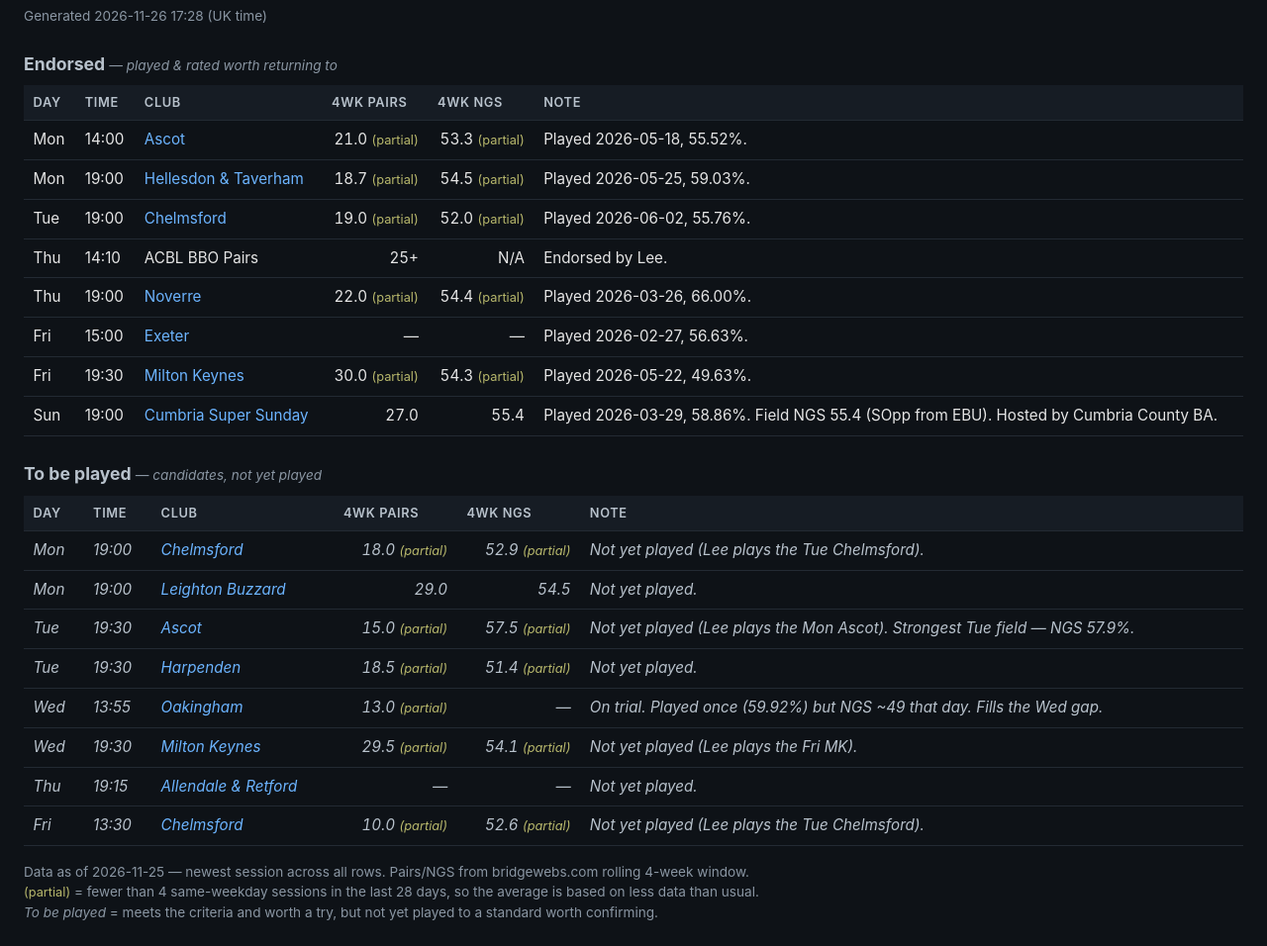
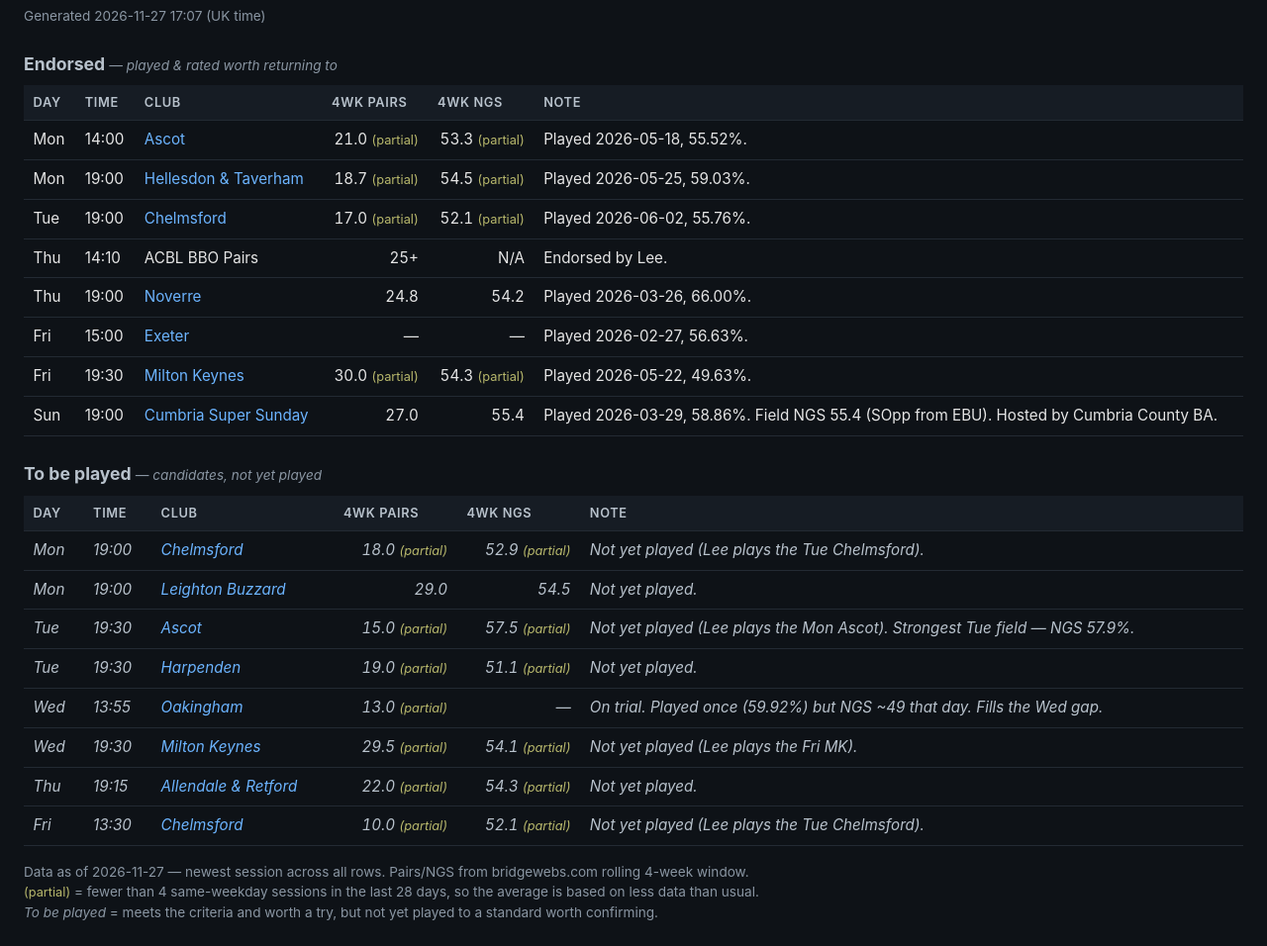
Before and after one commit to theleeguy64-maker/Bridge-Club-Games, a plain HTML site: page docs/index.html in a window 1280 px wide. Shown: the part 56-1012 px from the top of the page at 99% size. Drawn offline with Linux system fonts and the light colour scheme.

Commit message:
ci: refresh stats + regenerate docs/index.html

```diff
--- a/docs/index.html
+++ b/docs/index.html
@@ -9,7 +9,7 @@
 <meta name="apple-mobile-web-app-status-bar-style" content="black-translucent">
 <meta name="apple-mobile-web-app-title" content="Bridge">
 <meta name="theme-color" content="#0e1217">
-<meta name="build-version" content="20261126-172853">
+<meta name="build-version" content="20261127-170749">
 <script>
   // Auto-update flow:
   //   1. On page load, register/update SW. Forces SW update check past the 10-min
@@ -20,7 +20,7 @@
   //   3. The reload-once guard (sessionStorage) prevents infinite loops.
   (function() {
     if (!('serviceWorker' in navigator)) return;
-    var BUILD = "20261126-172853";
+    var BUILD = "20261127-170749";
     var reloadOnce = function(reason) {
       if (sessionStorage.getItem('bcg_reloaded_for') === BUILD) return;
       sessionStorage.setItem('bcg_reloaded_for', BUILD);
@@ -73,7 +73,7 @@
 </head>
 <body>
 <h1>RealBridge Bridge Club Games</h1>
-<div class="ts">Generated 2026-11-26 17:28 (UK time)</div>
+<div class="ts">Generated 2026-11-27 17:07 (UK time)</div>
 <h2>Endorsed <span class="sub">— played &amp; rated worth returning to</span></h2>
 <table>
   <thead>
@@ -82,9 +82,9 @@
   <tbody>
 <tr><td>Mon</td><td>14:00</td><td><a href="https://www.bridgewebs.com/ascot/">Ascot</a></td><td class="num">21.0 <span class="partial">(partial)</span></td><td class="num">53.3 <span class="partial">(partial)</span></td><td>Played 2026-05-18, 55.52%.</td></tr>
 <tr><td>Mon</td><td>19:00</td><td><a href="https://www.bridgewebs.com/taverham/">Hellesdon &amp; Taverham</a></td><td class="num">18.7 <span class="partial">(partial)</span></td><td class="num">54.5 <span class="partial">(partial)</span></td><td>Played 2026-05-25, 59.03%.</td></tr>
-<tr><td>Tue</td><td>19:00</td><td><a href="https://www.bridgewebs.com/chelmsford/">Chelmsford</a></td><td class="num">19.0 <span class="partial">(partial)</span></td><td class="num">52.0 <span class="partial">(partial)</span></td><td>Played 2026-06-02, 55.76%.</td></tr>
+<tr><td>Tue</td><td>19:00</td><td><a href="https://www.bridgewebs.com/chelmsford/">Chelmsford</a></td><td class="num">17.0 <span class="partial">(partial)</span></td><td class="num">52.1 <span class="partial">(partial)</span></td><td>Played 2026-06-02, 55.76%.</td></tr>
 <tr><td>Thu</td><td>14:10</td><td>ACBL BBO Pairs</td><td class="num">25+</td><td class="num">N/A</td><td>Endorsed by Lee.</td></tr>
-<tr><td>Thu</td><td>19:00</td><td><a href="https://www.bridgewebs.com/noverre/">Noverre</a></td><td class="num">22.0 <span class="partial">(partial)</span></td><td class="num">54.4 <span class="partial">(partial)</span></td><td>Played 2026-03-26, 66.00%.</td></tr>
+<tr><td>Thu</td><td>19:00</td><td><a href="https://www.bridgewebs.com/noverre/">Noverre</a></td><td class="num">24.8</td><td class="num">54.2</td><td>Played 2026-03-26, 66.00%.</td></tr>
 <tr><td>Fri</td><td>15:00</td><td><a href="https://www.bridgewebs.com/exeter/">Exeter</a></td><td class="num">—</td><td class="num">—</td><td>Played 2026-02-27, 56.63%.</td></tr>
 <tr><td>Fri</td><td>19:30</td><td><a href="https://www.bridgewebs.com/miltonkeynes/">Milton Keynes</a></td><td class="num">30.0 <span class="partial">(partial)</span></td><td class="num">54.3 <span class="partial">(partial)</span></td><td>Played 2026-05-22, 49.63%.</td></tr>
 <tr><td>Sun</td><td>19:00</td><td><a href="https://www.bridgewebs.com/cumbria/">Cumbria Super Sunday</a></td><td class="num">27.0</td><td class="num">55.4</td><td>Played 2026-03-29, 58.86%. Field NGS 55.4 (SOpp from EBU). Hosted by Cumbria County BA.</td></tr>
@@ -99,15 +99,15 @@
 <tr class="to-play"><td>Mon</td><td>19:00</td><td><a href="https://www.bridgewebs.com/chelmsford/">Chelmsford</a></td><td class="num">18.0 <span class="partial">(partial)</span></td><td class="num">52.9 <span class="partial">(partial)</span></td><td>Not yet played (Lee plays the Tue Chelmsford).</td></tr>
 <tr class="to-play"><td>Mon</td><td>19:00</td><td><a href="https://www.bridgewebs.com/leightonbuzzard/">Leighton Buzzard</a></td><td class="num">29.0</td><td class="num">54.5</td><td>Not yet played.</td></tr>
 <tr class="to-play"><td>Tue</td><td>19:30</td><td><a href="https://www.bridgewebs.com/ascot/">Ascot</a></td><td class="num">15.0 <span class="partial">(partial)</span></td><td class="num">57.5 <span class="partial">(partial)</span></td><td>Not yet played (Lee plays the Mon Ascot). Strongest Tue field — NGS 57.9%.</td></tr>
-<tr class="to-play"><td>Tue</td><td>19:30</td><td><a href="https://www.bridgewebs.com/harpenden/">Harpenden</a></td><td class="num">18.5 <span class="partial">(partial)</span></td><td class="num">51.4 <span class="partial">(partial)</span></td><td>Not yet played.</td></tr>
+<tr class="to-play"><td>Tue</td><td>19:30</td><td><a href="https://www.bridgewebs.com/harpenden/">Harpenden</a></td><td class="num">19.0 <span class="partial">(partial)</span></td><td class="num">51.1 <span class="partial">(partial)</span></td><td>Not yet played.</td></tr>
 <tr class="to-play"><td>Wed</td><td>13:55</td><td><a href="https://www.bridgewebs.com/oakingham/">Oakingham</a></td><td class="num">13.0 <span class="partial">(partial)</span></td><td class="num">—</td><td>On trial. Played once (59.92%) but NGS ~49 that day. Fills the Wed gap.</td></tr>
 <tr class="to-play"><td>Wed</td><td>19:30</td><td><a href="https://www.bridgewebs.com/miltonkeynes/">Milton Keynes</a></td><td class="num">29.5 <span class="partial">(partial)</span></td><td class="num">54.1 <span class="partial">(partial)</span></td><td>Not yet played (Lee plays the Fri MK).</td></tr>
-<tr class="to-play"><td>Thu</td><td>19:15</td><td><a href="https://www.bridgewebs.com/allendale/">Allendale &amp; Retford</a></td><td class="num">—</td><td class="num">—</td><td>Not yet played.</td></tr>
-<tr class="to-play"><td>Fri</td><td>13:30</td><td><a href="https://www.bridgewebs.com/chelmsford/">Chelmsford</a></td><td class="num">10.0 <span class="partial">(partial)</span></td><td class="num">52.6 <span class="partial">(partial)</span></td><td>Not yet played (Lee plays the Tue Chelmsford).</td></tr>
+<tr class="to-play"><td>Thu</td><td>19:15</td><td><a href="https://www.bridgewebs.com/allendale/">Allendale &amp; Retford</a></td><td class="num">22.0 <span class="partial">(partial)</span></td><td class="num">54.3 <span class="partial">(partial)</span></td><td>Not yet played.</td></tr>
+<tr class="to-play"><td>Fri</td><td>13:30</td><td><a href="https://www.bridgewebs.com/chelmsford/">Chelmsford</a></td><td class="num">10.0 <span class="partial">(partial)</span></td><td class="num">52.1 <span class="partial">(partial)</span></td><td>Not yet played (Lee plays the Tue Chelmsford).</td></tr>
   </tbody>
 </table>
 <footer>
-Data as of 2026-11-25 — newest session across all rows. Pairs/NGS from bridgewebs.com rolling 4-week window.<br>
+Data as of 2026-11-27 — newest session across all rows. Pairs/NGS from bridgewebs.com rolling 4-week window.<br>
 <span class="partial">(partial)</span> = fewer than 4 same-weekday sessions in the last 28 days, so the average is based on less data than usual.<br>
 <em>To be played</em> = meets the criteria and worth a try, but not yet played to a standard worth confirming.
 </footer>
--- a/docs/sw.js
+++ b/docs/sw.js
@@ -1,6 +1,6 @@
 // Service worker — network-first for the page, so updates appear on every refresh.
 // Bumped automatically by the generator on every regen.
-const VERSION = '20261126-172853';
+const VERSION = '20261127-170749';
 const CACHE = `bcg-${VERSION}`;
 
 self.addEventListener('install', e => {
```
